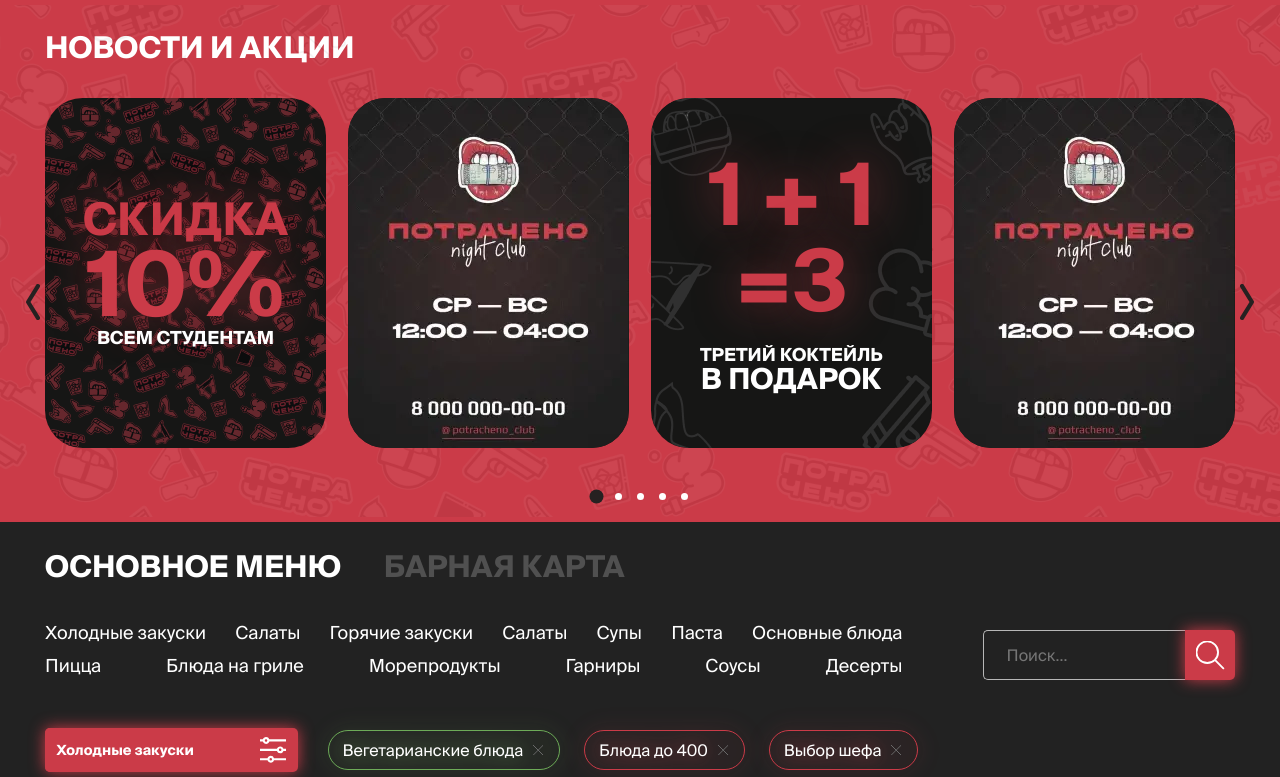
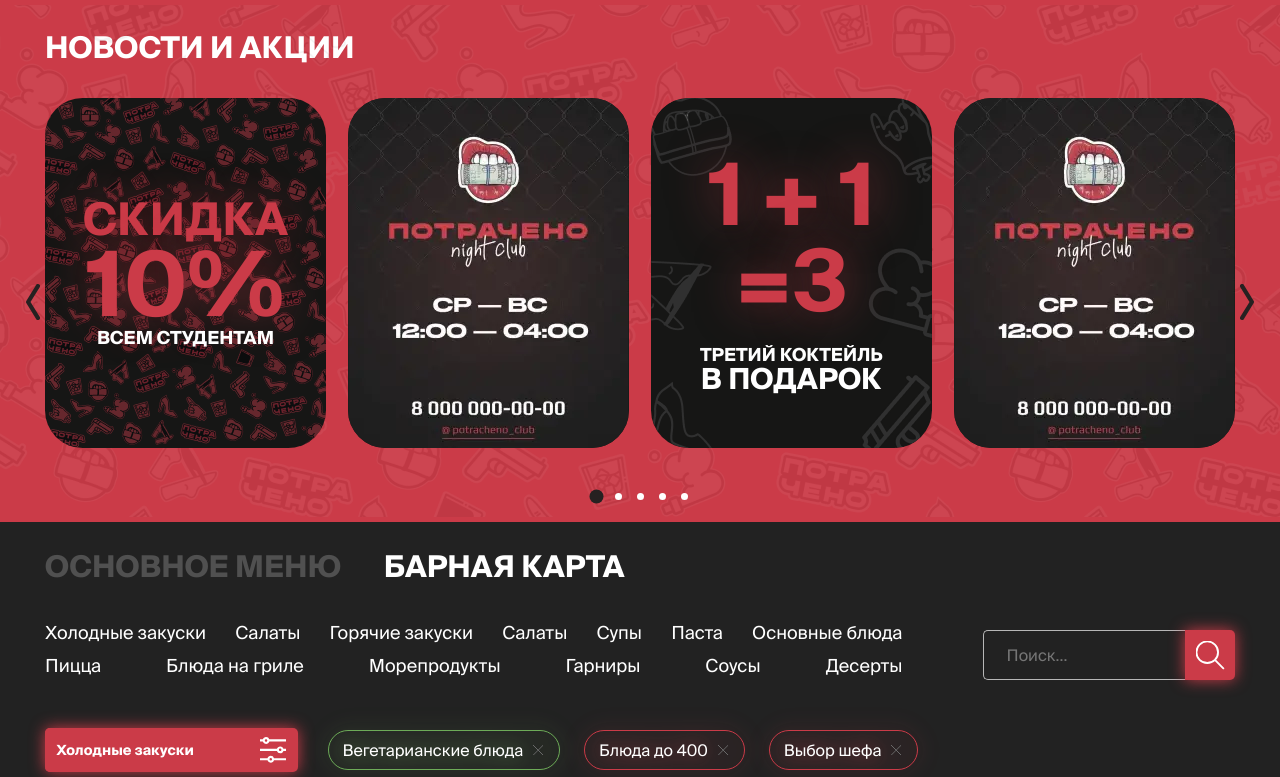
Before and after one commit to koyaware/restaurant-site, a Django app: page /menu/bar in a window 1280 px wide. Shown: the part 169-946 px from the top of the page. Run offline with Django 4.2, Linux system fonts and the light colour scheme; some web fonts are replaced.

Commit message:
bar menu hotfix

```diff
--- a/core/templates/core/pages/bar_menu.html
+++ b/core/templates/core/pages/bar_menu.html
@@ -10,8 +10,8 @@
         <div class='main-menu__container container'>
             <div class="main-menu__top">
                 <div class="main-menu__titles">
-                    <a href="{% url 'main_menu' %}" class="main-menu__title main-menu__title--active">Основное Меню</a>
-                    <a href="{% url 'bar_menu' %}" class="main-menu__title">Барная карта</a>
+                    <a href="{% url 'main_menu' %}" class="main-menu__title">Основное Меню</a>
+                    <a href="{% url 'bar_menu' %}" class="main-menu__title main-menu__title--active">Барная карта</a>
                 </div>
                 {% include 'core/include/forms/menu_filters.html' %}
             </div>
```
